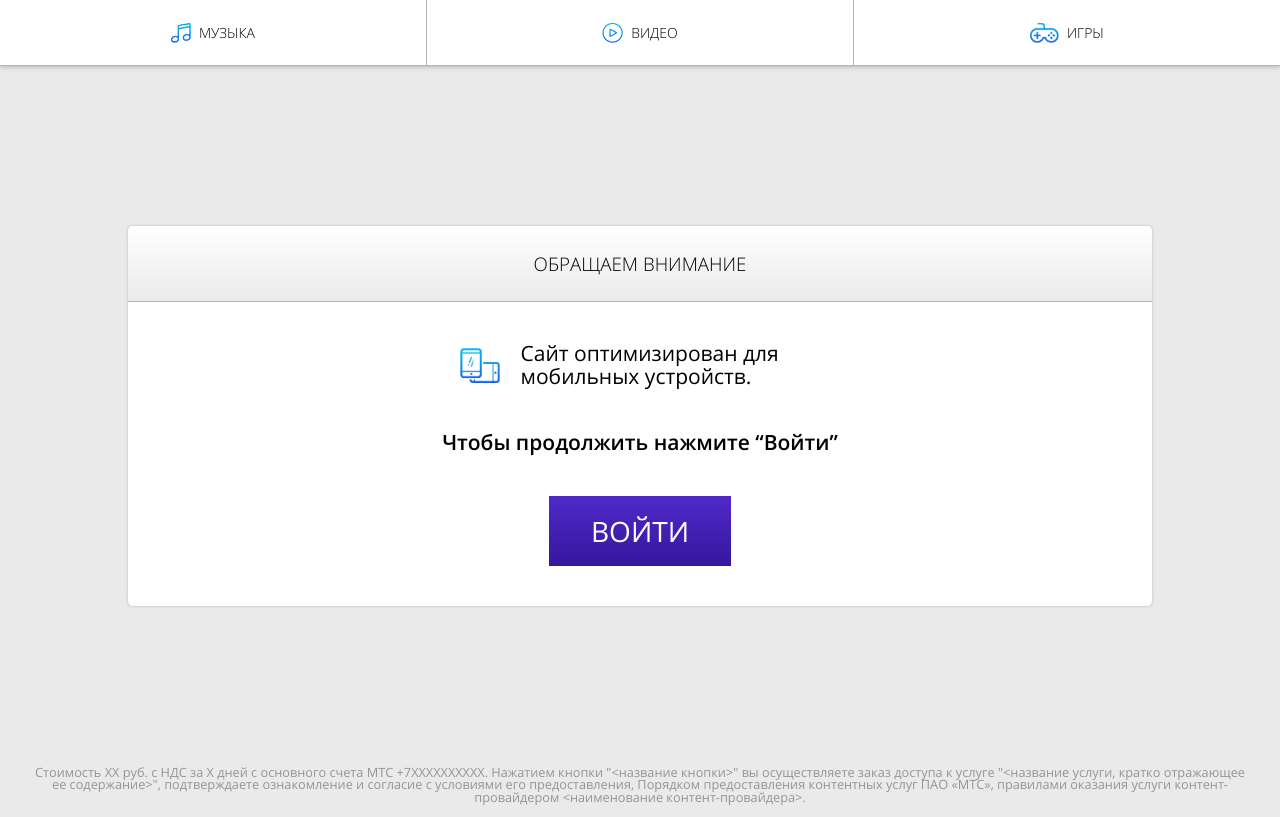
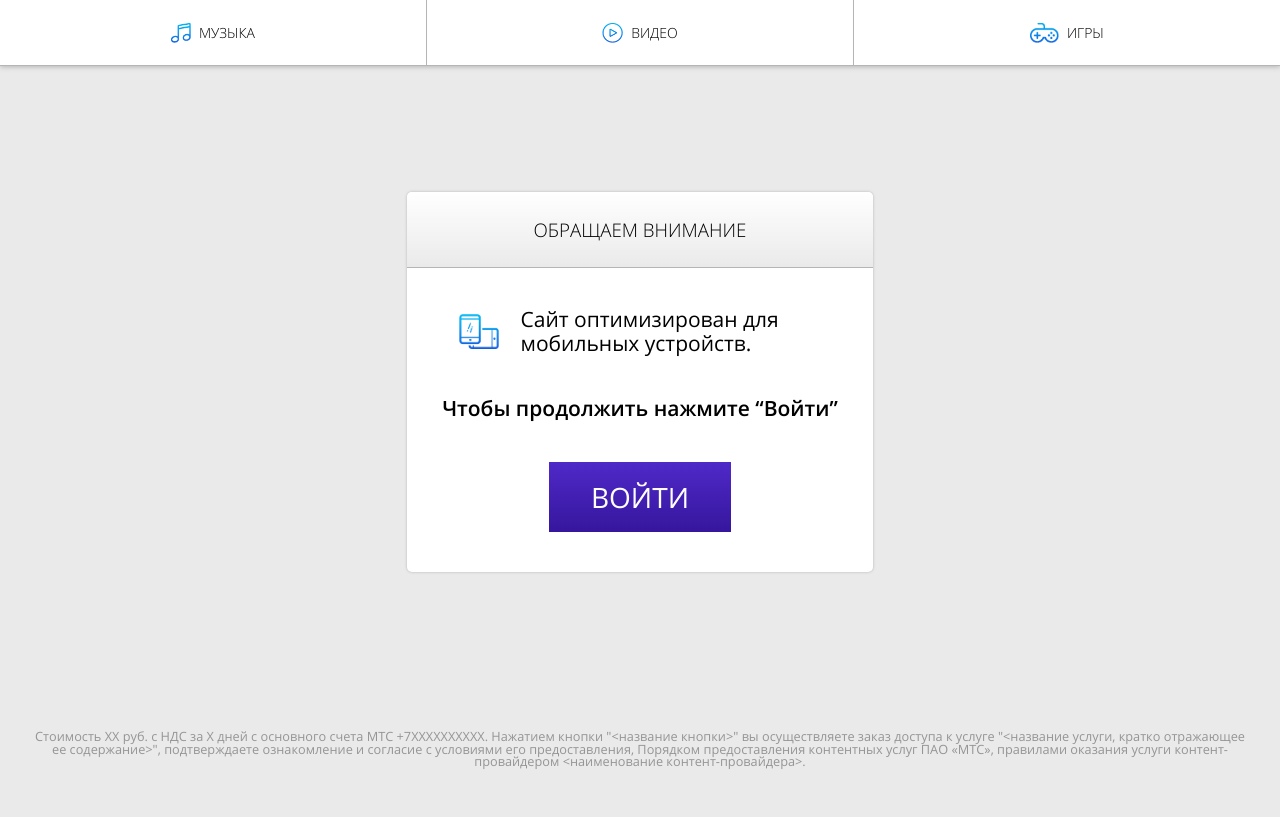
Before and after one commit to YaroslavShapoval/phone-test-layout, a website: page app/index.html in a window 1280 px wide. Drawn offline with nearby package versions, Linux system fonts and the light colour scheme; files that its build step writes are made by us from their sources.

Commit message:
Using flexbox

```diff
--- a/app/index.html
+++ b/app/index.html
@@ -46,6 +46,7 @@
     </div>
 
     <div class="message">
+        <div class="message--inner">
             <header class="message--header">
                 Обращаем внимание
             </header>
@@ -64,6 +65,7 @@
 
                 <div class="message--button_wrapper">
                     <a href="#" class="message--button">Войти</a>
+                </div>
             </div>
         </div>
     </div>
--- a/app/styles/_common.scss
+++ b/app/styles/_common.scss
@@ -1,14 +1,22 @@
 html {
+  height: 100%;
   font-size: 12px;
   font-family: "Open Sans", sans-serif;
 
-  @include tablet {
+  @include desktop {
     font-size: 14px;
   }
 }
 
 body {
+  display: flex;
+  height: 100%;
+  flex-direction: column;
+  justify-content: space-between;
+
   background-color: $white-dirty;
+  text-align: center;
+  overflow: hidden;
 }
 
 strong {
--- a/app/styles/_footer.scss
+++ b/app/styles/_footer.scss
@@ -1,6 +1,6 @@
 .footer {
-  margin-bottom: 1em;
-  padding: 0 2.5%;
+  flex: 0;
+  padding: 2.5%;
 
   font-size: .75rem;
   color: $gray;
--- a/app/styles/_message.scss
+++ b/app/styles/_message.scss
@@ -1,26 +1,31 @@
 .message {
-  max-width: 360px;
-  margin: 7vh auto;
+  flex: 1;
 
-  @include phone-vertical {
+  display: flex;
+  height: 100%;
+  flex-direction: column;
+  justify-content: center;
+
+
+  &--inner {
+    flex: 0;
     max-width: 300px;
-    margin: 8vh auto;
+    margin: 0 auto;
+
+    font-size: 1rem;
+    text-align: center;
+    background-color: $white;
+    border-radius: 5px;
+    box-shadow: 0 0 3px 0 $gray-light;
+
+    @include phone-vertical {
+      max-width: 300px;
+    }
+
+    @include desktop {
+      max-width: none;
+    }
   }
-
-  @include iphone-vertical {
-    margin: 15vh auto;
-  }
-
-  @include tablet {
-    max-width: 80%;
-    margin: 20vh auto;
-  }
-
-  font-size: 1rem;
-  text-align: center;
-  background-color: $white;
-  border-radius: 5px;
-  box-shadow: 0 0 3px 0 $gray-light;
 
   &--header {
     padding: .75em;
@@ -31,7 +36,7 @@
     border-radius: 5px 5px 0 0;
     border-bottom: 1px solid $gray-light;
 
-    @include tablet {
+    @include desktop {
       padding: 1.5em;
     }
   }
@@ -58,7 +63,7 @@
         font-size: 1.7rem;
       }
 
-      @include tablet {
+      @include desktop {
         font-size: 2rem;
       }
     }
@@ -68,7 +73,7 @@
       font-size: 1.2rem;
     }
 
-    @include tablet {
+    @include desktop {
       margin-bottom: 2em;
       font-size: 1.5rem;
     }
@@ -96,7 +101,7 @@
     vertical-align: middle;
     text-align: left;
 
-    @include tablet {
+    @include desktop {
       max-width: 300px;
     }
   }
@@ -115,7 +120,7 @@
       font-size: 1.7em;
     }
 
-    @include tablet {
+    @include desktop {
       font-size: 2em;
       padding: .75em 1.5em;
     }
--- a/app/styles/_mixins.scss
+++ b/app/styles/_mixins.scss
@@ -29,14 +29,8 @@
   }
 }
 
-@mixin tablet {
-  @media (min-width: #{$tablet-width}) {
+@mixin desktop {
+  @media (min-height: #{$desktop-height}) {
     @content;
   }
 }
-
-@mixin desktop {
-  @media (min-width: #{$desktop-width}) {
-    @content;
-  }
-}
--- a/app/styles/_topbar.scss
+++ b/app/styles/_topbar.scss
@@ -1,4 +1,5 @@
 .topbar {
+  flex: 0;
   font-size: 1rem;
   background: $white;
 }
@@ -24,7 +25,7 @@
     border-right: none;
   }
 
-  @include tablet {
+  @include desktop {
     padding: 1.5rem;
   }
 }
--- a/app/styles/_variables.scss
+++ b/app/styles/_variables.scss
@@ -10,6 +10,4 @@ $phone-vertical-height: 480px;
 $iphone-width: 320px;
 $iphone-height: 568px;
 
-$tablet-width: 768px;
-
-$desktop-width: 1024px;
+$desktop-height: 768px;
```
Lines whose indentation alone changed are shown as unchanged.
